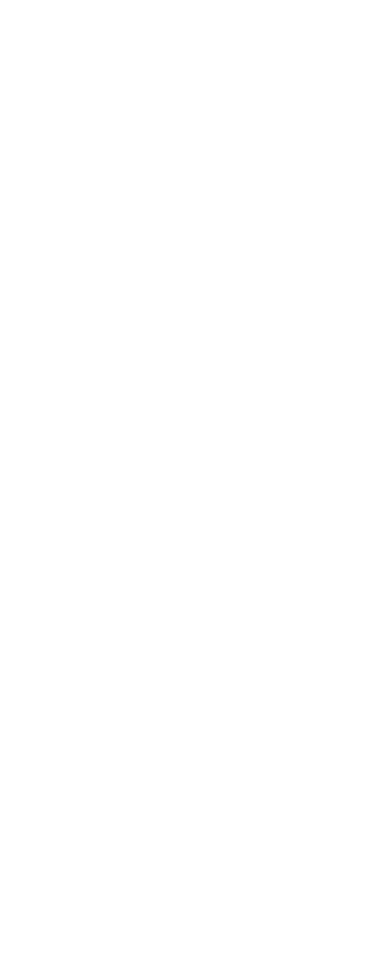
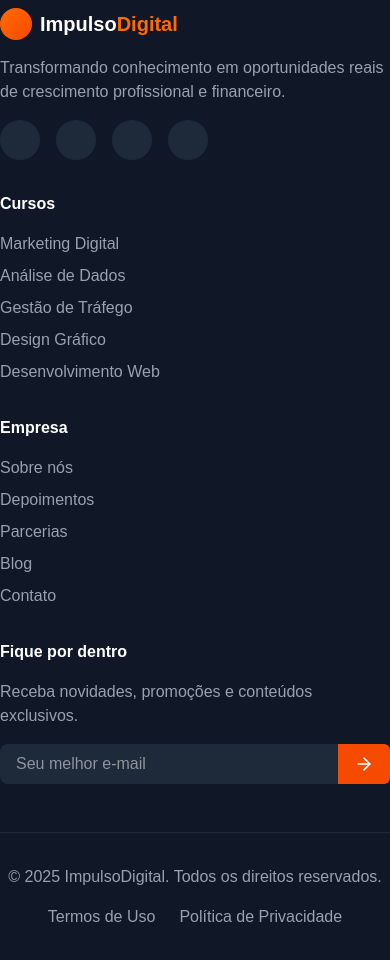
Before and after one commit to Ceratt1/desafio_be_impulse, a Next.js app: page / in a window 390 px wide. Shown: the part 7300-8260 px from the top of the page. Before the commit the page ends 7260 px from the top, so only its background shows below. Built offline with nearby package versions, Linux system fonts and the light colour scheme.

Commit message:
feature: add footer component and integrate it into the homepage; update newsletter submission logic and remove unused services

```diff
--- /dev/null
+++ b/app/api/lead/route.ts
@@ -0,0 +1,34 @@
+import { NextResponse } from "next/server";
+import { User } from "@/@types/userCaption";
+
+interface Response {
+  message: string;
+  status: number;
+}
+
+interface ErrorResponse {
+  error: string;
+  status: number;
+}
+
+export async function POST(req: Request) {
+  try {
+    const payload: User = await req.json();
+
+
+    console.log("Dados recebidos:", payload);
+
+    return NextResponse.json <Response> (
+      { message: "Cadastro realizado com sucesso!",
+        status: 201
+       }
+    );
+  } catch (error) {
+    console.error("Erro no cadastro:", error);
+    return NextResponse.json <ErrorResponse>(
+      { error: "Ocorreu um erro. Tente novamente.",
+        status: 500
+       }
+    );
+  }
+}
--- a/app/page.tsx
+++ b/app/page.tsx
@@ -1,3 +1,4 @@
+import Footer from "@/components/footer";
 import Navbar from "@/components/navbar";
 import Courses from "@/components/sections/courses";
 import Features from "@/components/sections/features";
@@ -7,7 +8,6 @@ import Testimonials from "@/components/sections/testemutionals";
 
 export default function Home() {
   return (
-
     <div className="min-h-screen bg-gradient-to-b from-orange-50 to-white">
       <Navbar />
       <Hero />
@@ -15,6 +15,7 @@ export default function Home() {
       <Courses />
       <Newsletter />
       <Testimonials />
+      <Footer />
     </div>
   );
 }
--- /dev/null
+++ b/components/footer.tsx
@@ -0,0 +1,94 @@
+import { ArrowRight } from "lucide-react"
+import { Button } from "./ui/buttons/buttonPrincipal"
+
+export default function Footer() {
+  return (
+    <footer className="bg-gray-900 text-gray-400 py-12">
+      <div className="container mx-auto">
+        <div className="grid md:grid-cols-4 gap-8">
+          <div>
+            <div className="flex items-center gap-2 mb-4">
+              <div className="h-8 w-8 rounded-full bg-gradient-to-br from-orange-500 to-orange-600"></div>
+              <span className="font-bold text-xl text-white">
+                Impulso<span className="text-orange-500">Digital</span>
+              </span>
+            </div>
+            <p className="mb-4">
+              Transformando conhecimento em oportunidades reais de crescimento profissional e financeiro.
+            </p>
+            <div className="flex gap-4">
+              {["twitter", "facebook", "instagram", "linkedin"].map((social) => (
+                <a key={social} href="#" className="text-gray-400 hover:text-orange-500 transition-colors">
+                  <div className="w-10 h-10 rounded-full bg-gray-800 flex items-center justify-center">
+                    <span className="sr-only">{social}</span>
+                    {/* Placeholder for social icons */}
+                    <div className="w-5 h-5"></div>
+                  </div>
+                </a>
+              ))}
+            </div>
+          </div>
+
+          <div>
+            <h3 className="font-bold text-white mb-4">Cursos</h3>
+            <ul className="space-y-2">
+              {[
+                "Marketing Digital",
+                "Análise de Dados",
+                "Gestão de Tráfego",
+                "Design Gráfico",
+                "Desenvolvimento Web",
+              ].map((item) => (
+                <li key={item}>
+                  <a href="#" className="hover:text-orange-500 transition-colors">
+                    {item}
+                  </a>
+                </li>
+              ))}
+            </ul>
+          </div>
+
+          <div>
+            <h3 className="font-bold text-white mb-4">Empresa</h3>
+            <ul className="space-y-2">
+              {["Sobre nós", "Depoimentos", "Parcerias", "Blog", "Contato"].map((item) => (
+                <li key={item}>
+                  <a href="#" className="hover:text-orange-500 transition-colors">
+                    {item}
+                  </a>
+                </li>
+              ))}
+            </ul>
+          </div>
+
+          <div>
+            <h3 className="font-bold text-white mb-4">Fique por dentro</h3>
+            <p className="mb-4">Receba novidades, promoções e conteúdos exclusivos.</p>
+            <div className="flex">
+              <input
+                type="email"
+                placeholder="Seu melhor e-mail"
+                className="bg-gray-800 text-white px-4 py-2 rounded-l-lg focus:outline-none focus:ring-2 focus:ring-orange-500 w-full"
+              />
+              <Button className="bg-orange-600 hover:bg-orange-700 rounded-l-none">
+                <ArrowRight className="h-5 w-5" />
+              </Button>
+            </div>
+          </div>
+        </div>
+
+        <div className="border-t border-gray-800 mt-12 pt-8 flex flex-col md:flex-row justify-between items-center">
+          <p>© 2025 ImpulsoDigital. Todos os direitos reservados.</p>
+          <div className="flex gap-6 mt-4 md:mt-0">
+            <a href="#" className="hover:text-orange-500 transition-colors">
+              Termos de Uso
+            </a>
+            <a href="#" className="hover:text-orange-500 transition-colors">
+              Política de Privacidade
+            </a>
+          </div>
+        </div>
+      </div>
+    </footer>
+  )
+}
--- a/components/sections/newslatter.tsx
+++ b/components/sections/newslatter.tsx
@@ -7,8 +7,9 @@ import { ArrowRight, CheckCircle } from "lucide-react"
 import { Label } from "../ui/labels/labelPrincipal"
 import { Button } from "../ui/buttons/buttonPrincipal"
 import { Input } from "../ui/input/inputPrincipal"
-// import { User } from "@/@types/userCaption"
+import { User } from "@/@types/userCaption"
 // import { LeadCaptionService } from "@/services/leadCaption"
+
 
 export default function Newsletter() {
   const [formState, setFormState] = useState({
@@ -37,22 +38,34 @@ export default function Newsletter() {
 
     try {
 
-      /**
-       *
-       *  Apenas deixando como exemplo para quem quiser fazer o cadastro no banco utilizando a service. Como está mockado, deixarei assim...
-       *
-      const payloadUser : User = {
-        name: formState.name,
-        email: formState.email
-      }
-      const response = await LeadCaptionService.userRegister(payloadUser)
-      */
-      await new Promise((resolve) => setTimeout(resolve, 1000))
+
+     const payloadUser : User = {
+       name: formState.name,
+       email: formState.email
+     }
+     const response = await fetch("/api/lead", {
+      method: "POST",
+      headers: {
+        "Content-Type": "application/json",
+        "Accept": "application/json",
+      },
+      body: JSON.stringify(payloadUser)
+    });
+
+
+      if (response.body) {
       setFormState((prev) => ({
         ...prev,
         submitted: true,
         loading: false,
       }))
+    }else{
+      setFormState((prev) => ({
+        ...prev,
+        loading: false,
+        error: "Ocorreu um erro. Por favor, tente novamente.",
+      }))
+    }
     } catch {
       setFormState((prev) => ({
         ...prev,
--- a/services/index.ts
+++ /dev/null
@@ -1,10 +0,0 @@
-import axios from "axios";
-import dotenv from 'dotenv'
-dotenv.config()
-
-
-const api = axios.create({
-  baseURL: process.env.API_URL
-});
-
-export default api;
--- a/services/leadCaption.ts
+++ /dev/null
@@ -1,14 +0,0 @@
-import api from ".";
-import { User } from "../@types/userCaption";
-
-
-export class LeadCaptionService {
-    public static userRegister = async (user: User) => {
-        try {
-            const response = await api.post("/users", user);
-            return response.status === 201;
-        } catch (error) {
-            throw error;
-        }
-    }
-}
```
